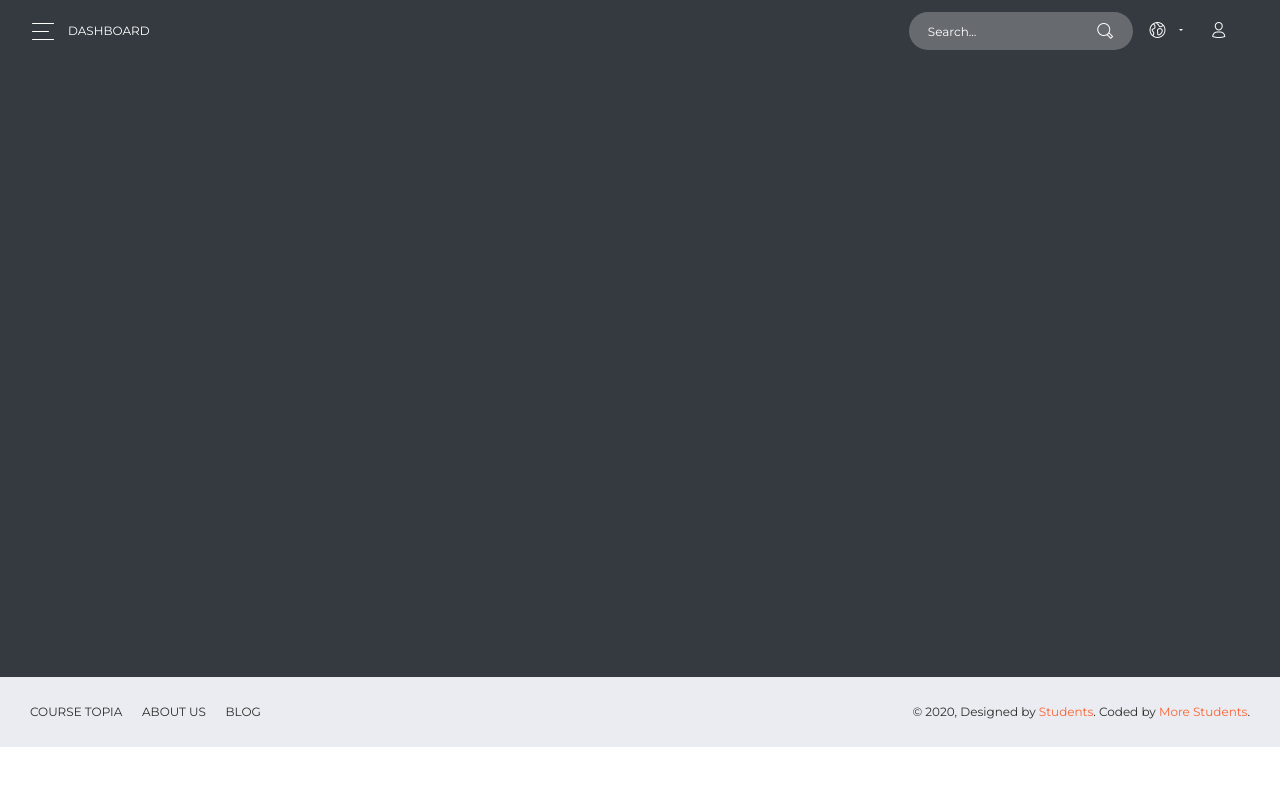
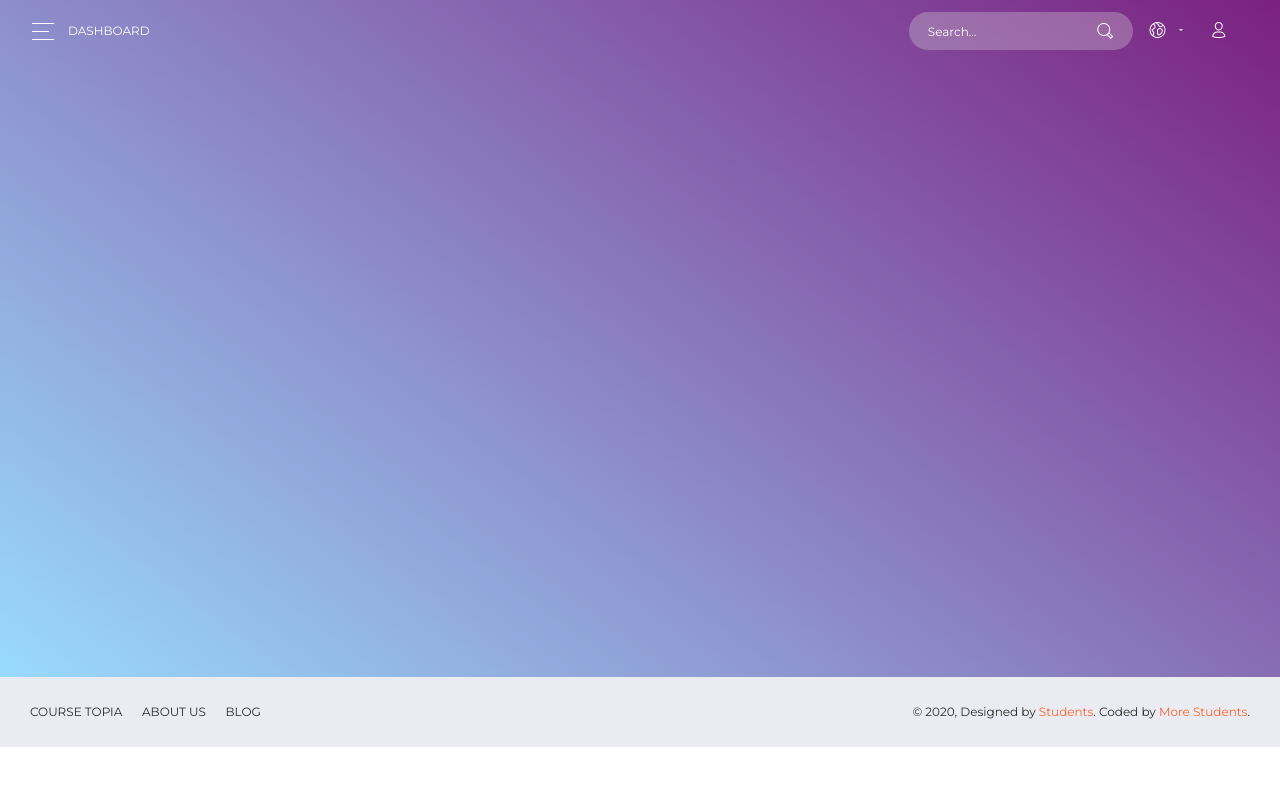
Before and after one commit to Naverhound/IntegradorCursos, a PHP site: page /user.php in a window 1280 px wide. Shown: the top 786 px of the page. Run offline with PHP 8.4, Linux system fonts and the light colour scheme; some libraries are stand-ins or nearby versions.

Commit message:
Adiciones de diseño
Nada sustancial más halla del gradiente en usuario.php

```diff
--- /dev/null
+++ b/css/custom.css
@@ -0,0 +1,9 @@
+.gradient1{
+    background: -moz-linear-gradient(53deg, rgba(153,218,255,1) 0%, rgba(123,33,128,1) 100%); /* ff3.6+ */
+    background: -webkit-gradient(linear, left bottom, right top, color-stop(0%, rgba(153,218,255,1)), color-stop(100%, rgba(123,33,128,1))); /* safari4+,chrome */
+    background: -webkit-linear-gradient(53deg, rgba(153,218,255,1) 0%, rgba(123,33,128,1) 100%); /* safari5.1+,chrome10+ */
+    background: -o-linear-gradient(53deg, rgba(153,218,255,1) 0%, rgba(123,33,128,1) 100%); /* opera 11.10+ */
+    background: -ms-linear-gradient(53deg, rgba(153,218,255,1) 0%, rgba(123,33,128,1) 100%); /* ie10+ */
+    background: linear-gradient(37deg, rgba(153,218,255,1) 0%, rgba(123,33,128,1) 100%); /* w3c */
+    filter: progid:DXImageTransform.Microsoft.gradient( startColorstr='#7B2180', endColorstr='#99DAFF',GradientType=0 ); /* ie6-9 */
+}
--- a/user.php
+++ b/user.php
@@ -20,7 +20,7 @@
 <head>
   <meta charset="utf-8" />
   <link rel="apple-touch-icon" sizes="76x76" href="./assets/img/apple-icon.png">
-  <link rel="icon" type="image/png" href="./assets/img/default-avatar.png">
+  <link rel="icon" type="image/png" href="./assets/img/zero.png">
   <meta http-equiv="X-UA-Compatible" content="IE=edge,chrome=1" />
   <title>
     CurseTopia
@@ -42,8 +42,10 @@
     <div class="main-panel" id="main-panel">
     <?php include'./inc/views/nav.php'?>
 
-      <div class="content bg-dark pt-5">
+      <div class="content gradient1 pt-5 text-white">
+            <div class="container-fluid mt-5">
 
+            </div>
 
       </div>
       <?php include'./inc/views/footer.php'?>
```
